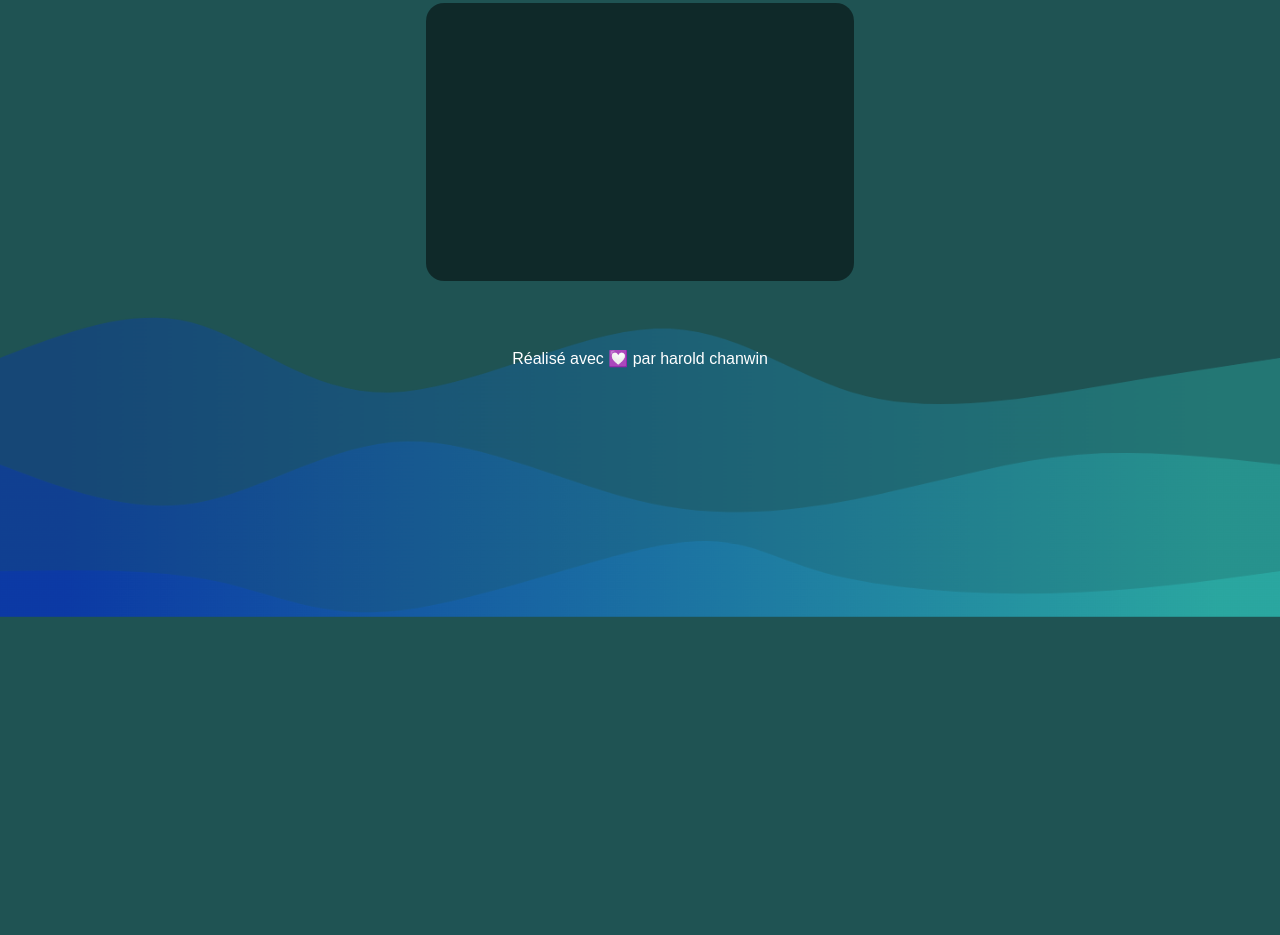
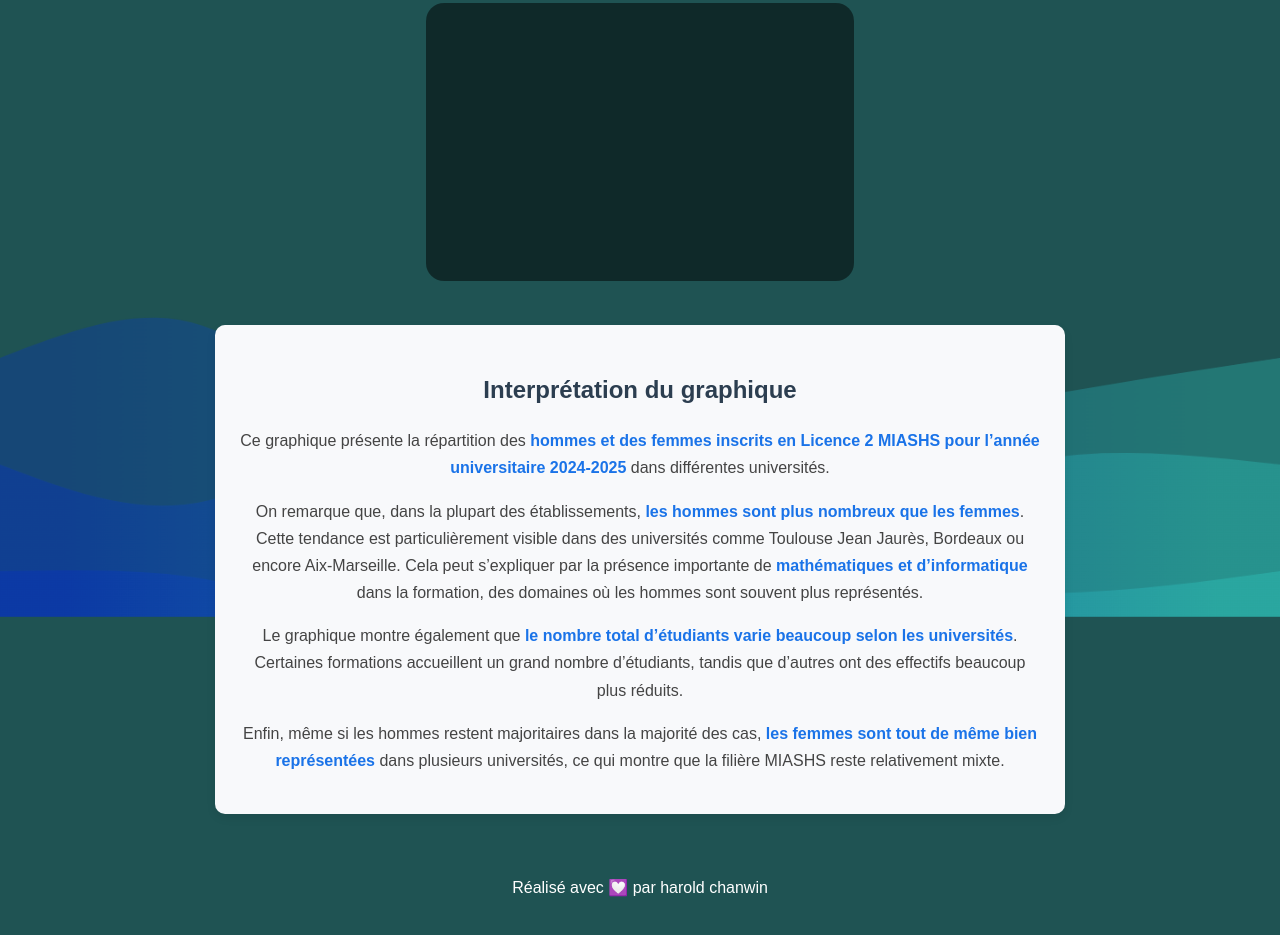
Before and after one commit to lucaHirche/PROJET_VISUALISATION_INSCRITS_MIASHS, a website: page src/pages/comparaison4.html in a window 1280 px wide. Shown: the part 183-1118 px from the top of the page. Before the commit the page ends 800 px from the top, so only its background shows below. Drawn offline with nearby package versions, Linux system fonts and the light colour scheme; no server answers.

Commit message:
Last Code Review

```diff
--- a/src/pages/comparaison4.html
+++ b/src/pages/comparaison4.html
@@ -37,6 +37,36 @@
     <canvas id="data">
         <!--   Chart here    -->
     </canvas>
+
+    <section class="interpretation">
+        <h2>Interprétation du graphique</h2>
+
+        <p>
+            Ce graphique présente la répartition des <strong>hommes et des femmes inscrits en Licence 2 MIASHS
+            pour l’année universitaire 2024-2025</strong> dans différentes universités.
+        </p>
+
+        <p>
+            On remarque que, dans la plupart des établissements, <strong>les hommes sont plus nombreux que les femmes</strong>.
+            Cette tendance est particulièrement visible dans des universités comme Toulouse Jean Jaurès, Bordeaux
+            ou encore Aix-Marseille. Cela peut s’expliquer par la présence importante de
+            <strong>mathématiques et d’informatique</strong> dans la formation, des domaines où les hommes
+            sont souvent plus représentés.
+        </p>
+
+        <p>
+            Le graphique montre également que <strong>le nombre total d’étudiants varie beaucoup selon les universités</strong>.
+            Certaines formations accueillent un grand nombre d’étudiants, tandis que d’autres ont des effectifs
+            beaucoup plus réduits.
+        </p>
+
+        <p>
+            Enfin, même si les hommes restent majoritaires dans la majorité des cas,
+            <strong>les femmes sont tout de même bien représentées</strong> dans plusieurs universités,
+            ce qui montre que la filière MIASHS reste relativement mixte.
+        </p>
+    </section>
+
     <footer>Réalisé avec 💟 par harold chanwin</footer>
 </div>
 </body>
--- a/src/scripts/defi_2.3.js
+++ b/src/scripts/defi_2.3.js
@@ -1,4 +1,3 @@
-
 const labels = [
     '2021-22',
     '2022-23',
@@ -37,7 +36,6 @@ options: {
         responsive: true,
         scales: {
             y: {
-
                 min: 40,
                 max: 90
             }
@@ -52,6 +50,6 @@ position: 'top',
 
 
 const myChart = new Chart(
-document.getElementById('monGraphiqueGenre'),
+    document.getElementById('MonGraphe'),
     config
 );
--- a/src/styles/comparaison1/comparaison1.css
+++ b/src/styles/comparaison1/comparaison1.css
@@ -1,64 +1,26 @@
-/*
-.chart-zone {
-    min-height: 100vh;
-    display: flex;
-    justify-content: center;
-    align-items: center;
-
-}
-
-.chart-container {
-    background: white;
-    width: 80vw;
-    max-width: 1000px;
-    margin: 80px auto;
-}
-*/
 h1{
-    font-size: 80px;
+    font-size: 50px;
     text-align: center;
     text-decoration: underline;
     font-family: 'Lucida Sans', 'Lucida Sans Regular', 'Lucida Grande', 'Lucida Sans Unicode', Geneva, Verdana, sans-serif;
 }
 
 h2{
-    font-size : 70px;
     font-family: 'Lucida Sans', 'Lucida Sans Regular', 'Lucida Grande', 'Lucida Sans Unicode', Geneva, Verdana, sans-serif;
     text-decoration: underline;
-}
-
-p1{
-    font-size : 40px;
-    text-decoration : underline;
-    font-style: italic;
-
-}
-
-p2{
-    font-size: 30px;
-    text-align: left;
-    margin-left: 1%;
-    font-style: oblique;
-}
-
-p3{
-    font-size: 35px;
-    text-align: left;
-    margin-left: 1%;
 }
 
 
 
 .chart-container {
-    width: 50vw;
-    margin : 4rem auto;
+    /*width: 75vw;*/
+    /*margin : 4rem auto;*/
 }
 .chart-container h1 {
     text-decoration: underline;
     margin-bottom: 4rem;
 }
 .chart-container canvas {
-    /* background-color: white rgb(0, 0, 0, 0.5); */
     padding: 4rem;
     border-radius: 18px;
 }
@@ -68,7 +30,6 @@ body {
     display: grid;
     place-content: center;
     align-content: start;
-    text-align: center;
 }
 
 footer {
--- a/src/styles/comparaison2/comparaison2.css
+++ b/src/styles/comparaison2/comparaison2.css
@@ -1,21 +1,23 @@
- .chart-container p{
+.chart-container p{
     text-decoration: underline;
     text-align: center;
     margin-top: 20px;
     font-family: 'Franklin Gothic Medium', 'Arial Narrow', Arial, sans-serif;
 
- }
+}
 
+.title {
+    font-size: 50px;
+    text-transform: uppercase;
+}
 
- h2{
+h2{
     color: #bfcfef;
     text-align: center;
-    margin:0rem;
+    margin: 0;
     text-decoration: underline;
     line-height: 1.6;
-    font-size:40PX;
-
- }
+}
 
 
 body {
@@ -23,23 +25,17 @@ body {
     display: grid;
     place-content: center;
     align-content: start;
-    text-align: center;
-
 }
 
 p{
     text-align: justify;
-    font-size : 25px;;
 }
 
 h3{
 
     text-decoration: underline;
     color: rgb(196, 223, 247);
-    font-size: 40px;
-
 }
- li{
+li{
     text-align: justify;
-    font-size: 30px;
 }
--- a/src/styles/comparaison4/comparaison4.css
+++ b/src/styles/comparaison4/comparaison4.css
@@ -25,3 +25,28 @@ footer {
     text-align: center;
     margin-top: 4rem;
 }
+
+.interpretation {
+    max-width: 800px;
+    margin: 40px auto;
+    padding: 25px;
+    background: #f8f9fb;
+    border-radius: 10px;
+    font-family: Arial, Helvetica, sans-serif;
+    line-height: 1.7;
+    box-shadow: 0 4px 10px rgba(0,0,0,0.08);
+}
+
+.interpretation h2 {
+    color: #2c3e50;
+    margin-bottom: 15px;
+}
+
+.interpretation p {
+    color: #444;
+    margin-bottom: 15px;
+}
+
+.interpretation strong {
+    color: #1a73e8;
+}
```
Also changed, not shown: src/pages/comparaison1.html (+7 -7 lines), src/pages/comparaison2.html (+3 -2 lines), src/pages/defi-2.3.html (+1 -3 lines). Lines whose indentation alone changed are shown as unchanged.
